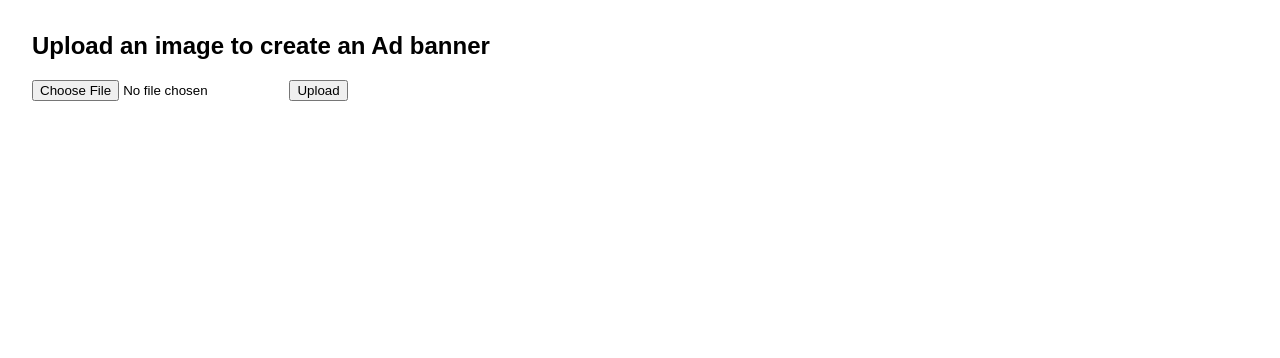
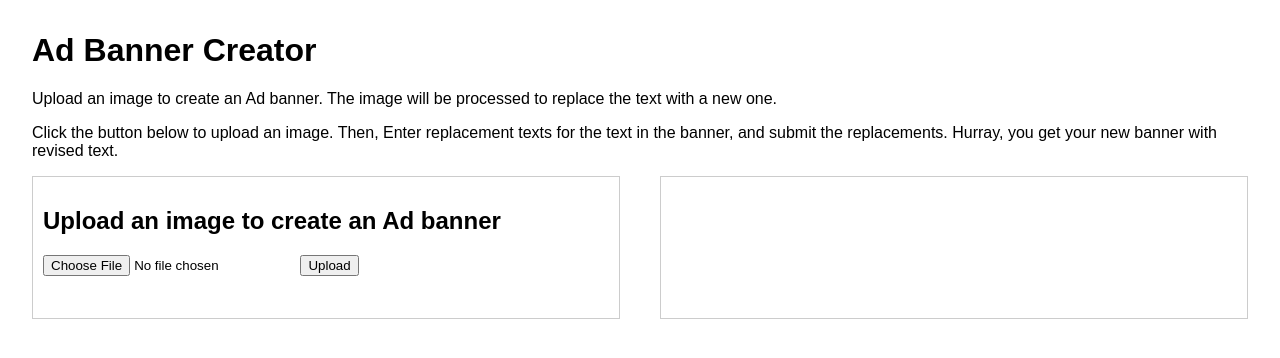
Before and after one commit to venkattaku/ad-creator-in-gcp, a Python web app: template templates/index.html in a window 1280 px wide. Shown: the top 358 px of the page. Run offline with Jinja, Linux system fonts and the light colour scheme; the template is opened without the code that fills it, so the values that code supplies are empty.

Commit message:
Add text extraction and replacement functionality with updated UI
- Implemented OCR text extraction from uploaded images and return structured data.
- Added a new endpoint for replacing text in images based on user input.
- Enhanced the frontend to support text extraction and replacement workflows.
- Updated styles and layout for better user experience in the image upload and processing forms.

```diff
--- a/static/script.js
+++ b/static/script.js
@@ -2,33 +2,113 @@ document.addEventListener("DOMContentLoaded", function () {
     const form = document.getElementById("upload-form");
     const fileInput = document.getElementById("file-input");
     const outputDiv = document.getElementById("output");
+    const replacementForm = document.getElementById("replacement-form");
+    const revisedAdDiv = document.getElementById("revised-ad");
 
-    form.onsubmit = async function (e) {
+    // Helper function to create a textarea
+    function createTextarea({ name, value = "", placeholder = "", disabled = false }) {
+        const textarea = document.createElement("textarea");
+        textarea.name = name;
+        textarea.value = value;
+        textarea.placeholder = placeholder;
+        textarea.disabled = disabled;
+        textarea.style.marginBottom = "10px";
+        return textarea;
+    }
+
+    // Function to handle form submission for text extraction
+    async function handleTextExtraction(e) {
         e.preventDefault();
         outputDiv.innerHTML = "Processing...";
         const file = fileInput.files[0];
-        if (!file) return;
+        if (!file) {
+            console.error("No file selected");
+            return;
+        }
 
-        // Display image
+        // Display uploaded image
         const reader = new FileReader();
-        reader.onload = function (event) {
+        reader.onload = (event) => {
             outputDiv.innerHTML = `<h3>Uploaded Image</h3>
                 <img src="${event.target.result}" alt="Uploaded Image"/>`;
         };
         reader.readAsDataURL(file);
 
-        // Prepare form data
+        // Prepare form data and call the API
         const formData = new FormData();
         formData.append("file", file);
 
-        // Call API
         const response = await fetch("/extract-text/", {
             method: "POST",
-            body: formData
+            body: formData,
+        });
+        const result = await response.json();
+        const ocrTexts = result.extracted_text;
+
+        displayReplacementForm(ocrTexts, file);
+    }
+
+    // Function to display the replacement form
+    function displayReplacementForm(ocrTexts, file) {
+        replacementForm.innerHTML = ""; // Clear previous content
+
+        ocrTexts.forEach((aText, index) => {
+            // Create and append original (disabled) textarea
+            const originalTextArea = createTextarea({
+                name: `original_text_${index}`,
+                value: aText.text,
+                disabled: true,
+            });
+            replacementForm.appendChild(originalTextArea);
+
+            // Create and append editable replacement textarea
+            const replacementTextArea = createTextarea({
+                name: `replacement_text_${index}`,
+                placeholder: "Enter replacement text here...",
+            });
+            replacementForm.appendChild(replacementTextArea);
+
+            // Add a line break
+            replacementForm.appendChild(document.createElement("br"));
+        });
+
+        // Add a submit button to the form
+        const submitButton = document.createElement("button");
+        submitButton.type = "submit";
+        submitButton.textContent = "Submit Replacements";
+        replacementForm.appendChild(submitButton);
+
+        // Attach event listener for replacement form submission
+        replacementForm.onsubmit = (e) => handleReplacementSubmission(e, ocrTexts, file);
+    }
+
+    // Function to handle replacement form submission
+    async function handleReplacementSubmission(e, ocrTexts, file) {
+        e.preventDefault();
+
+        const replacementData = new FormData(replacementForm);
+        const replacements = ocrTexts.map((text, index) => ({
+            ...text,
+            replacement: replacementData.get(`replacement_text_${index}`),
+        }));
+
+        // Prepare form data for API call
+        const replacementFormData = new FormData();
+        replacementFormData.append("file", file, file.name);
+        replacementFormData.append("replacements", JSON.stringify(replacements));
+
+        // Call API to process replacements
+        const response = await fetch("/replace-image-text/", {
+            method: "POST",
+            body: replacementFormData,
         });
         const result = await response.json();
 
-        // Display extracted text
-        outputDiv.innerHTML += `<h3>Extracted Text</h3><pre>${result.extracted_text}</pre>`;
-    };
+        // Display the processed image
+        revisedAdDiv.innerHTML = `<h3>Processed Image</h3>
+            <img src="${result.image_after_replacements}" alt="Processed Image"/>`;
+    }
+
+    // Attach event listener for the main form submission
+    form.onsubmit = handleTextExtraction;
 });
--- a/templates/index.html
+++ b/templates/index.html
@@ -1,20 +1,62 @@
 <!DOCTYPE html>
 <html>
+
 <head>
     <title>Ad Banner Creator</title>
     <script src="{{ url_for('static', path='/script.js') }}"></script>
     <style>
-        body { font-family: Arial, sans-serif; margin: 2em; }
-        img { max-width: 400px; display: block; margin-bottom: 1em; }
-        #output { margin-top: 2em; }
+        body {
+            font-family: Arial, sans-serif;
+            margin: 2em;
+        }
+
+        img {
+            max-width: 400px;
+            display: block;
+            margin-bottom: 1em;
+        }
+
+        #output {
+            margin-top: 2em;
+        }
+
+        /* Flexbox container for horizontal layout */
+        .container {
+            display: flex;
+            gap: 20px;
+            /* Space between the divs */
+        }
+
+        .container>div {
+            flex: 1;
+            border: 1px solid #ccc;
+            padding: 10px;
+            box-sizing: border-box;
+        }
     </style>
 </head>
+
 <body>
+    <div id="header">
+        <h1>Ad Banner Creator</h1>
+        <p>Upload an image to create an Ad banner. The image will be processed to replace the text with a new one.</p>
+        <p>Click the button below to upload an image. Then, Enter replacement texts for the text in the banner, and
+            submit the replacements. Hurray, you get your new banner with revised text.</p>
+    </div>
+    <div class="container">
+        <div id="source_image_form">
             <h2>Upload an image to create an Ad banner</h2>
             <form id="upload-form">
                 <input id="file-input" name="file" type="file" accept="image/*" required>
                 <button type="submit">Upload</button>
             </form>
             <div id="output"></div>
+        </div>
+        <form id="replacement-form">
+        </form>
+        <div id="revised-ad">
+        </div>
+    </div>
 </body>
+
 </html>
```
Also changed, not shown: app/main.py (+23 -3 lines), app/ocr.py (+12 -2 lines), app/replace_text.py (added, +19 -0 lines), .devcontainer/devcontainer.json, README.md. Lines whose indentation alone changed are shown as unchanged.
